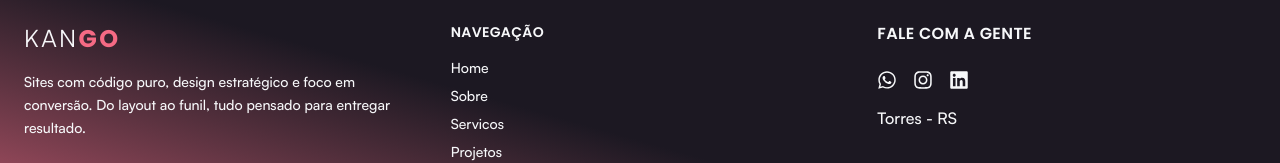
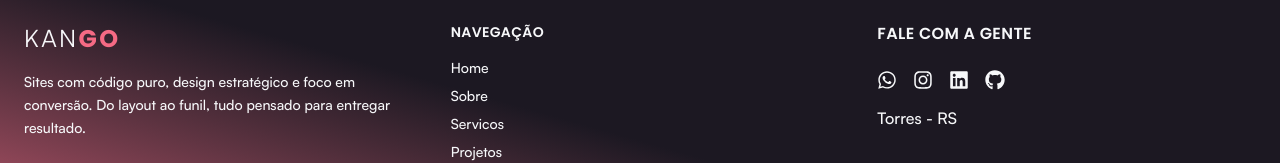
Before and after one commit to Kango-Studio/kango-studio, a Next.js app: page / in a window 1280 px wide. Shown: the part 5665-5828 px from the top of the page. Built offline with nearby package versions, Linux system fonts and the light colour scheme.

Commit message:
add icone github no footer

```diff
--- a/app/components/Footer.tsx
+++ b/app/components/Footer.tsx
@@ -2,7 +2,7 @@
 
 import Link from "next/link";
 import { motion } from "framer-motion";
-import { FaInstagram, FaLinkedin, FaWhatsapp } from "react-icons/fa6";
+import { FaGithub, FaInstagram, FaLinkedin, FaWhatsapp } from "react-icons/fa6";
 
 export default function Footer() {
   return (
@@ -91,6 +91,14 @@
             >
               <FaLinkedin />
             </a>
+            <a
+              href="https://github.com/Mateusp23"
+              target="_blank"
+              rel="noopener noreferrer"
+              className="hover:text-primary transition"
+            >
+              <FaGithub />
+            </a>
           </div>
           <span className="text-text-gray text-md font-satoshi font-medium">Torres - RS</span>
         </motion.div>
```
